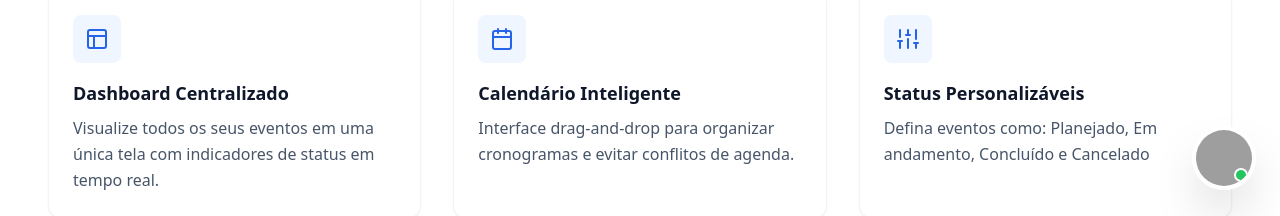
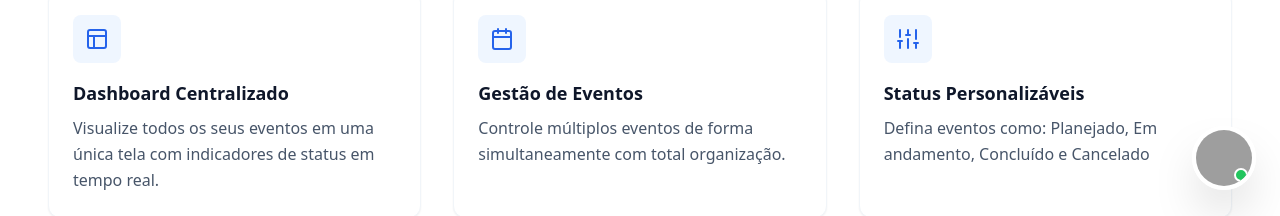
Before and after one commit to plannersystempp/site, a React (Vite) app: page /solucoes/gestao-eventos in a window 1280 px wide. Shown: the part 586-802 px from the top of the page. Built offline with nearby package versions, Linux system fonts and the light colour scheme; grey boxes are pictures that could not be loaded.

Commit message:
refactor: atualizações na página de gestão de eventos

```diff
--- a/src/pages/solutions/EventManagement.tsx
+++ b/src/pages/solutions/EventManagement.tsx
@@ -30,8 +30,8 @@ const EventManagement: React.FC = () => {
           />
           <FeatureCard
             icon={Calendar}
-            title="Calendário Inteligente"
-            description="Interface drag-and-drop para organizar cronogramas e evitar conflitos de agenda."
+            title="Gestão de Eventos"
+            description="Controle múltiplos eventos de forma simultaneamente com total organização."
           />
           <FeatureCard
             icon={Sliders}
```
